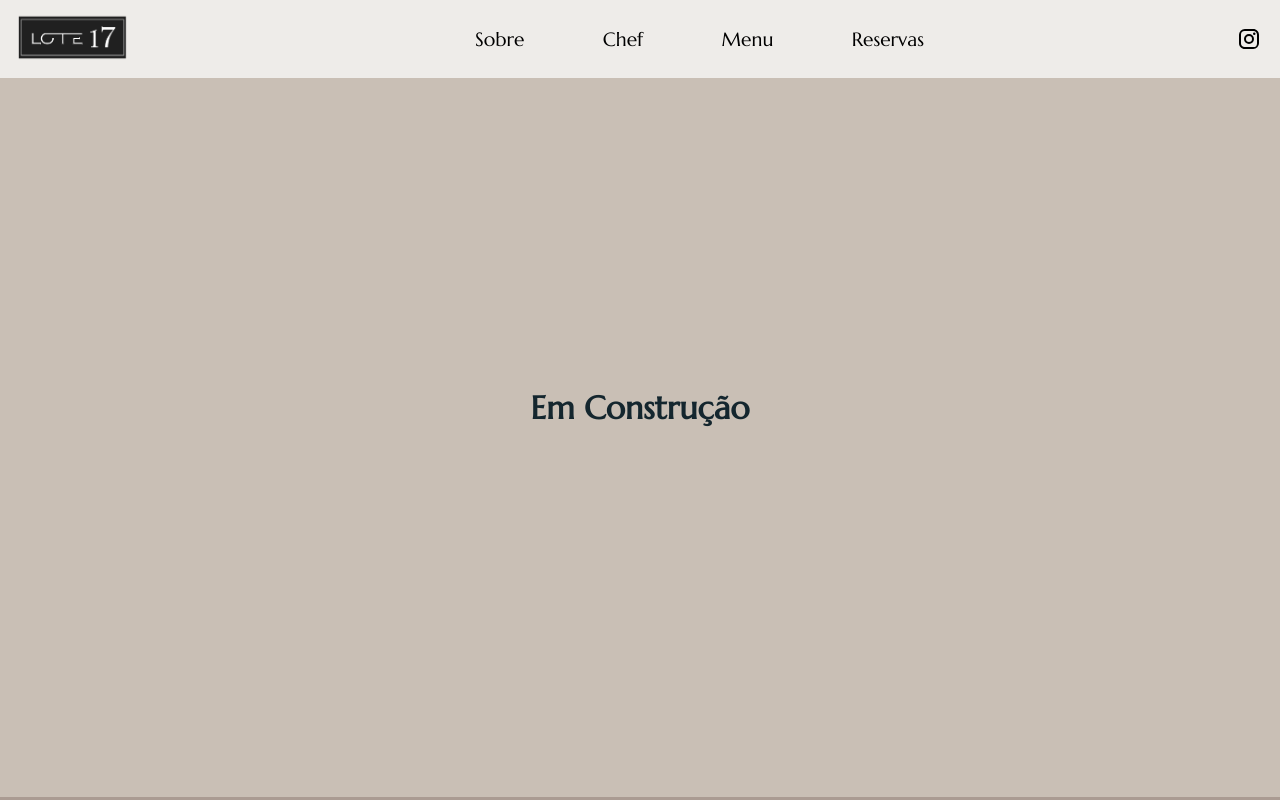
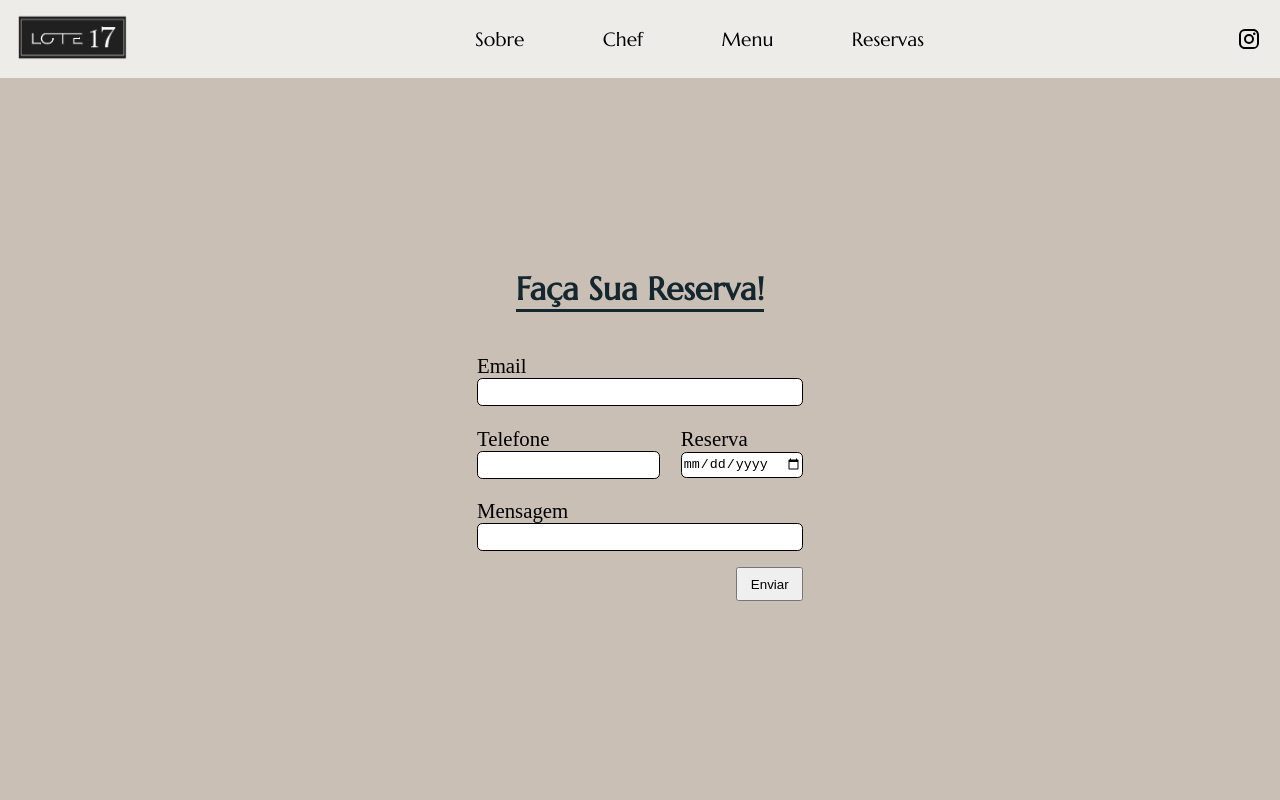
Before and after one commit to lgontijojr/lote17, a React (Create React App) app: page /reservas in a window 1280 px wide. Shown: the top 800 px of the page. Built offline with nearby package versions, Linux system fonts and the light colour scheme.

Commit message:
Initial work

```diff
--- a/src/Components/InConstructionComponent/InConstructionComponent.jsx
+++ b/src/Components/InConstructionComponent/InConstructionComponent.jsx
@@ -1,10 +1,43 @@
 import React from "react";
 import "./inConstructionComponent.css";
 
+const getTodayUTCstringDate = () => {
+  return new Date().toISOString().split("T")[0];
+};
+
 function InConstructionComponent() {
+  const today = getTodayUTCstringDate();
+
   return (
     <div className="in_construction_wrap">
-      <h1 className="in_construction_text">Em Construção</h1>
+      <h1 className="header_text">Faça Sua Reserva!</h1>
+      <form className="submit_form">
+        <span className="input">
+          <label>Email</label>
+          <input name="email" type="email" required={true} />
+        </span>
+
+        <span className="input_phone_date_row">
+          <span className="input_phone">
+            <label>Telefone</label>
+            <input name="telefone" type="tel" required={true} />
+          </span>
+
+          <span className="iput_date">
+            <label>Reserva</label>
+            <input name="reserva" min={today} type="date" required={true} />
+          </span>
+        </span>
+
+        <span className="input">
+          <label>Mensagem</label>
+          <input name="mensagem" className="input_textarea" type="textarea" />
+        </span>
+
+        <span className="submit_button">
+          <button>Enviar</button>
+        </span>
+      </form>
     </div>
   );
 }
--- a/src/Components/InConstructionComponent/inConstructionComponent.css
+++ b/src/Components/InConstructionComponent/inConstructionComponent.css
@@ -1,12 +1,62 @@
 .in_construction_wrap {
+  margin-top: 1em;
   display: flex;
   justify-content: center;
   height: 100vh;
   align-items: center;
-  justify-content: center;
+  flex-direction: column;
 }
 
 .in_construction_text {
   color: #14262e;
   font-family: Marcellus, Noto Sans TC, sans-serif;
 }
+
+.submit_form {
+  display: flex;
+  flex-direction: column;
+}
+
+.input {
+  margin-top: 1em;
+  display: flex;
+  flex-direction: column;
+  font-size: 1.3em;
+}
+
+.submit_button {
+  margin-top: 1em;
+  width: 100%;
+  display: flex;
+  flex-direction: row-reverse;
+}
+
+.input_phone_date_row {
+  margin-top: 1em;
+  display: flex;
+  font-size: 1.3em;
+}
+
+.input_phone {
+  display: grid;
+  padding-right: 1em;
+}
+
+.iput_date {
+  display: grid;
+}
+
+.header_text {
+  border-bottom: 0.1em solid;
+}
+
+input {
+  height: 1.8em;
+  border-radius: 0.4em;
+  border: 0.1em black solid;
+}
+
+.submit_button button {
+  height: 2.5em;
+  width: 5em;
+}
--- a/src/Components/NavbarLinksComponent/navbarLinksComponent.css
+++ b/src/Components/NavbarLinksComponent/navbarLinksComponent.css
@@ -22,7 +22,7 @@
 }
 
 .links:hover {
-  border-bottom: 1px solid;
+  border-bottom: 0.1px solid;
 }
 
 .list_open {
```
